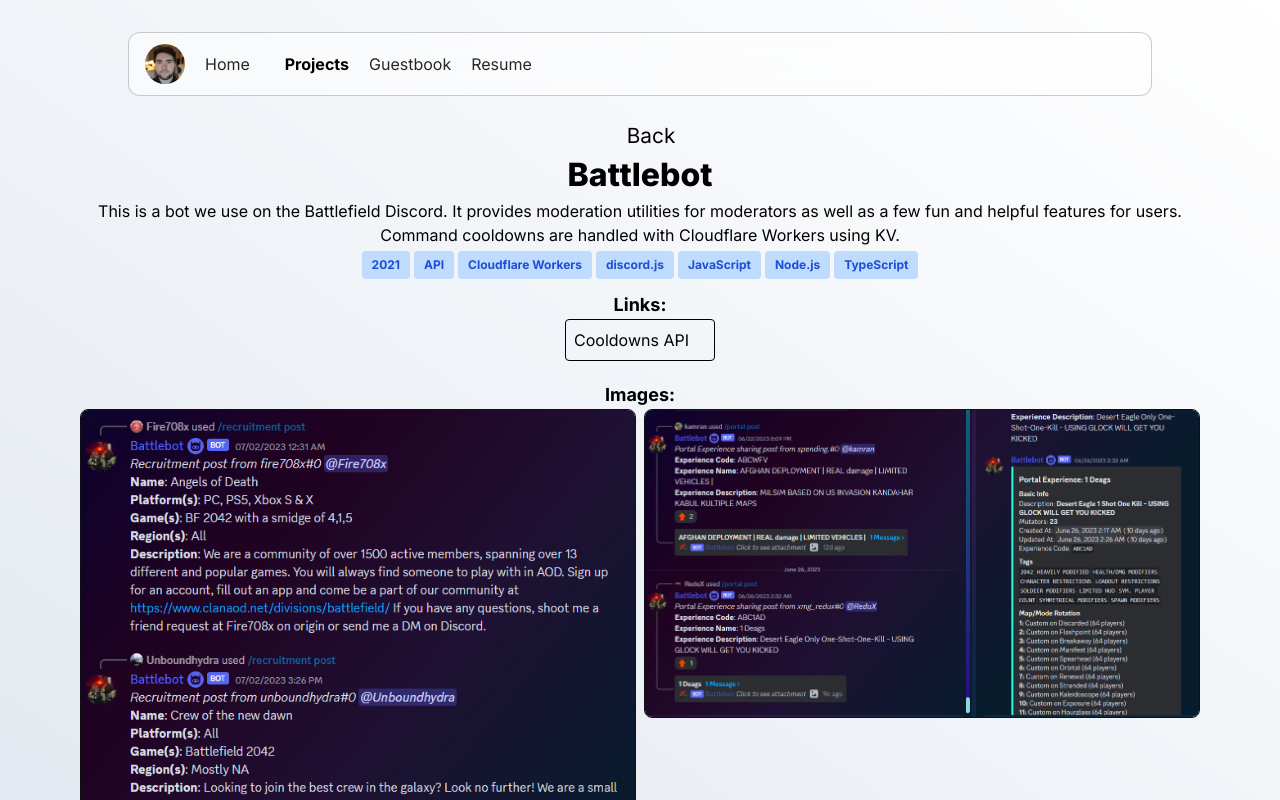
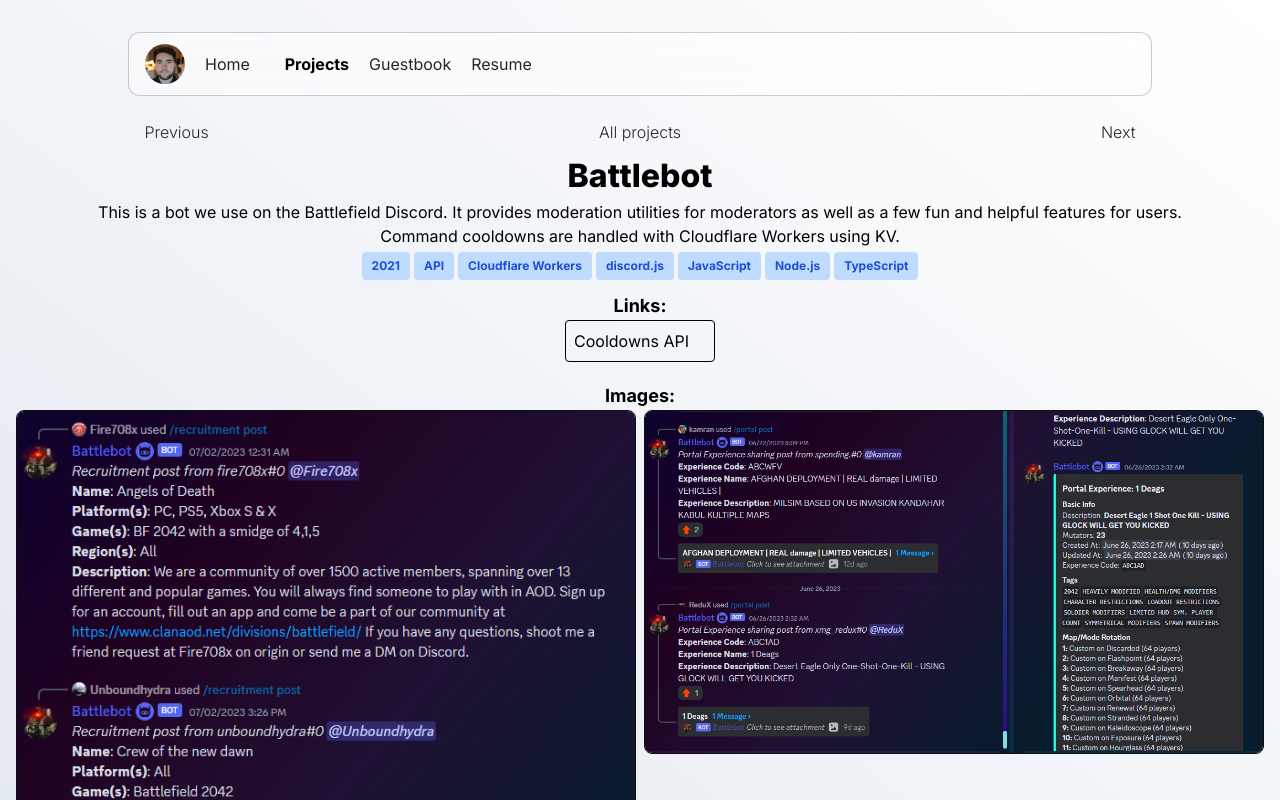
Before and after one commit to leonlarsson/leon-home, a Next.js app: page /projects/battlebot in a window 1280 px wide. Shown: the top 800 px of the page. Built offline with nearby package versions, Linux system fonts and the light colour scheme; a web font is replaced by a local one.

Commit message:
project: update navigation structure

```diff
--- a/app/(main)/projects/[slug]/page.tsx
+++ b/app/(main)/projects/[slug]/page.tsx
@@ -38,27 +38,36 @@ export default ({ params }: { params: { slug: string } }) => {
   const nextProject = project && projects[projects.indexOf(project) + 1];
 
   return (
-    <div className="m-auto">
-      <Link href="/projects" className="group text-[1.3rem] transition-all max-sm:text-base" title={project ? "Go back." : "See all projects."} draggable={false}>
-        <i className="fa-solid fa-arrow-left transition-all group-hover:-translate-x-1 group-hover:text-red-400" /> {project ? "Back" : "See all projects"}
-      </Link>
-      {project ? (
-        <div className="px-16 max-sm:px-4">
-          <span className="text-[2rem] font-extrabold transition-all max-sm:text-2xl">
+    <div>
+      <div className="mx-auto mb-2 flex w-full max-w-5xl justify-between font-light text-neutral-800 dark:text-neutral-300 max-[400px]:text-sm">
+        <div className="w-1/3 text-start">
           {previousProject && (
-              <Link className="group" href={`/projects/${previousProject.slug}`} title={`Previous project, ${previousProject.name}`} draggable={false}>
-                <i className="fa-solid fa-arrow-left me-2 transition-all group-hover:-translate-x-1 group-hover:text-green-600" />
+            <Link className="underline-offset-2 transition-all hover:font-normal hover:text-black hover:underline dark:hover:text-kinda-white" href={`/projects/${previousProject.slug}`} title={`Previous project, ${previousProject.name}.`} draggable={false}>
+              <i className="fa-solid fa-arrow-left me-1" />
+              Previous
             </Link>
           )}
+        </div>
 
-            {project.name}
+        <div className="w-1/3 text-center">
+          <Link className="underline-offset-2 transition-all hover:font-normal hover:text-black hover:underline dark:hover:text-kinda-white" href="/projects" title={"Go back to all projects."} draggable={false}>
+            All projects
+          </Link>
+        </div>
 
+        <div className="w-1/3 text-end">
           {nextProject && (
-              <Link className="group" href={`/projects/${nextProject.slug}`} title={`Next project, ${nextProject.name}`} draggable={false}>
-                <i className="fa-solid fa-arrow-right ms-2 transition-all group-hover:translate-x-1 group-hover:text-green-600" />
+            <Link className="underline-offset-2 transition-all hover:font-normal hover:text-black hover:underline dark:hover:text-kinda-white" href={`/projects/${nextProject.slug}`} title={`Next project, ${nextProject.name}.`} draggable={false}>
+              Next
+              <i className="fa-solid fa-arrow-right ms-1" />
             </Link>
           )}
-          </span>
+        </div>
+      </div>
+
+      {project ? (
+        <div>
+          <span className="text-[2rem] font-extrabold transition-all max-sm:text-2xl">{project.name}</span>
 
           <p className="whitespace-pre-line">{project.description}</p>
 
@@ -102,7 +111,7 @@ export default ({ params }: { params: { slug: string } }) => {
           {/* Only render preview if project.link exists */}
           {!project.hidePreview && project.link && (
             <GradientBorder extraClasses="mt-5">
-              <details className="rounded transition-colors ">
+              <details className="rounded transition-colors">
                 <summary className="cursor-pointer p-2 text-lg font-semibold text-white">Preview {project.slug === "leon-home" && "(Inception style)"}</summary>
                 <iframe src={project.link} className="h-[500px] w-full rounded bg-white lg:h-[500px] xl:h-[700px]"></iframe>
               </details>
@@ -113,6 +122,7 @@ export default ({ params }: { params: { slug: string } }) => {
           {project.images && (
             <div className="mt-5">
               <span className="text-lg font-bold">Image{project.images.length > 1 && "s"}:</span>
+
               {/* Style: display as many cols as there are images */}
               <div className={`container mx-auto grid gap-2 ${project.images.length === 1 ? "grid-cols-1" : ""} ${project.images.length === 2 ? "grid-cols-2" : ""} ${project.images.length === 3 ? "grid-cols-3" : ""} max-lg:grid-cols-1`}>
                 {project.images.map((image, index) => (
@@ -126,17 +136,16 @@ export default ({ params }: { params: { slug: string } }) => {
           )}
         </div>
       ) : (
-        <div className="mt-1">
-          <span className="text-red-500 dark:text-red-400">
+        <div className="mt-1 flex flex-col gap-2">
+          <div className="text-red-500 dark:text-red-400">
             Project <span className="rounded bg-black p-1 font-semibold text-white dark:bg-kinda-white dark:text-kinda-black">{decodeURIComponent(params.slug)}</span> not found
-          </span>
+          </div>
 
           {projects.filter(project => project.slug.includes(params.slug)).length > 0 && (
-            <>
-              <br />
+            <div>
               <span>Maybe you were looking for:</span>
               <ProjectsGrid projects={projects.filter(project => project.slug.includes(params.slug))} />
-            </>
+            </div>
           )}
         </div>
       )}
```
Lines whose indentation alone changed are shown as unchanged.
